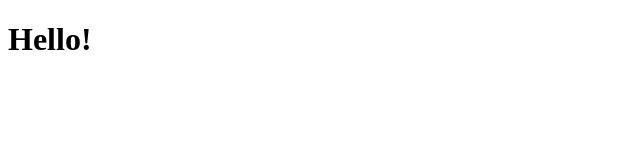
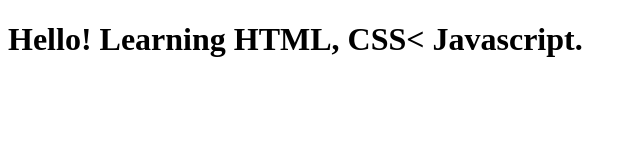
Before and after one commit to meghag/coursera-test, a plain HTML site: page site/index.html in a window 1280 px wide. Shown: the whole page, without its empty margins (0-640 px from the left). Drawn offline with Linux system fonts and the light colour scheme.

Commit message:
Small addition to our page content

```diff
--- a/site/index.html
+++ b/site/index.html
@@ -4,6 +4,6 @@
 	<title>Hello Coursera!</title>
 </head>
 <body>
-<h1>Hello!</h1>
+<h1>Hello! Learning HTML, CSS< Javascript.</h1>
 </body>
 </html>
```
